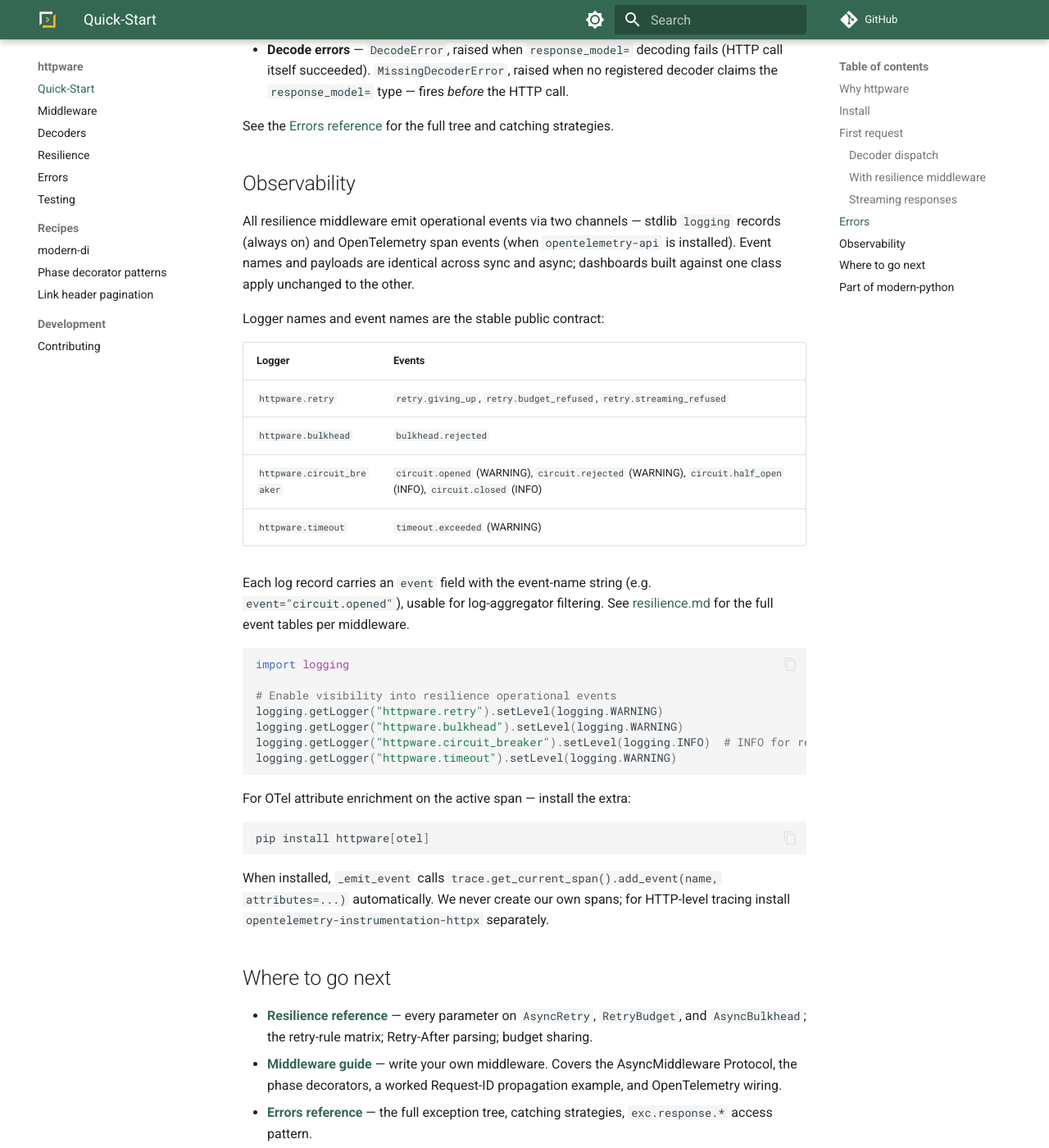
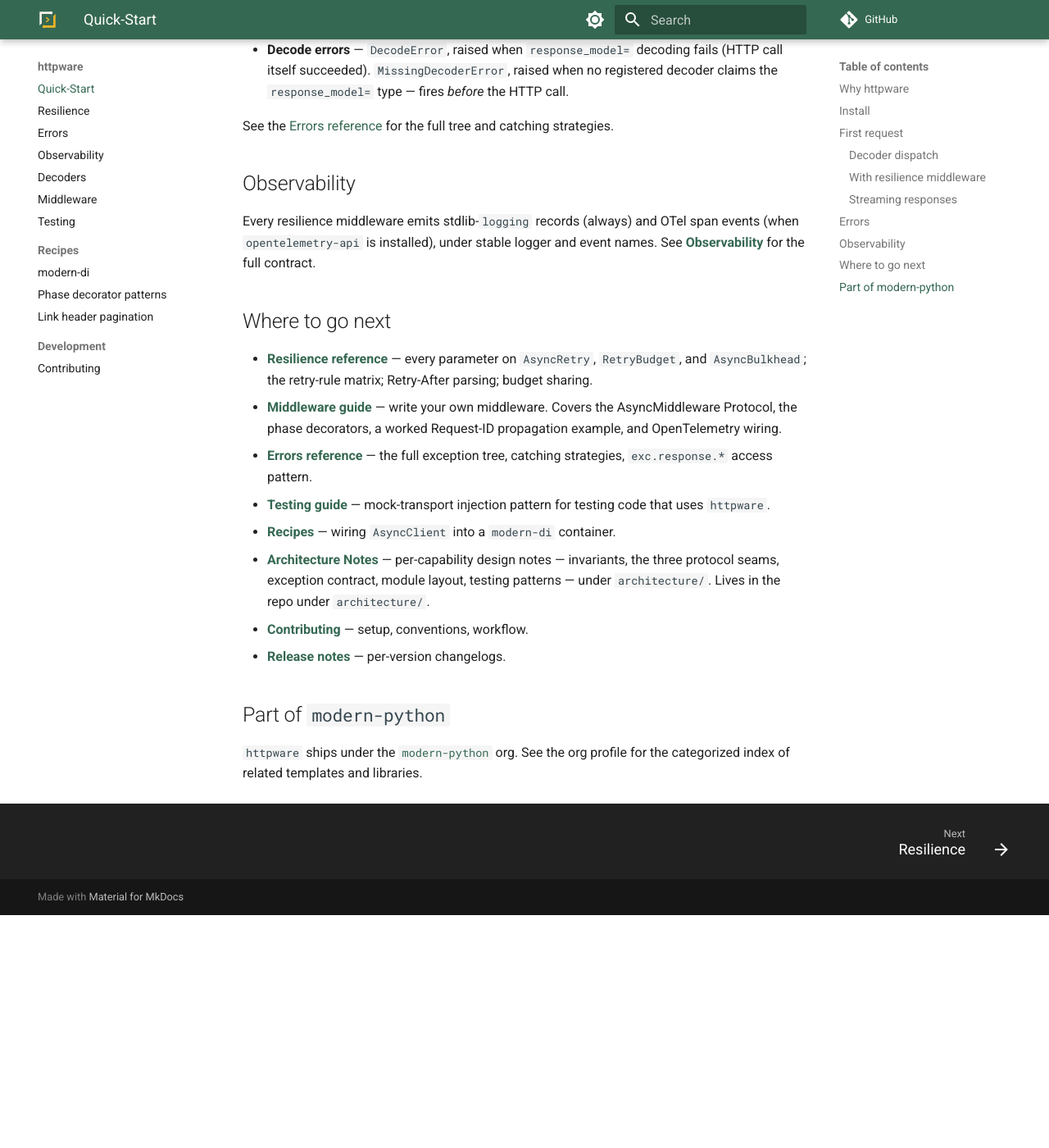
Before and after one commit to modern-python/httpware, an MkDocs documentation site: the page built from docs/index.md, in a window 1280 px wide and 1400 px high, scrolled down 3451 px. Shown: the whole window at 82% size. Built offline with MkDocs 1.6.1 and Material for MkDocs 9.7.7, drawn with Linux system fonts in a browser that asks for light colours; comment, search, counter and statistics services are not loaded; after the commit the page ends 4567 px from its top, so only the background shows below that.

Commit message:
docs: promote Observability to its own page and reorder nav
Co-Authored-By: Claude Opus 4.8 (1M context) <noreply@anthropic.com>

````diff
--- a/docs/index.md
+++ b/docs/index.md
@@ -153,36 +153,9 @@ See the [Errors reference](errors.md) for the full tree and catching strategies.
 
 ## Observability
 
-All resilience middleware emit operational events via two channels — stdlib `logging` records (always on) and OpenTelemetry span events (when `opentelemetry-api` is installed). Event names and payloads are identical across sync and async; dashboards built against one class apply unchanged to the other.
-
-Logger names and event names are the stable public contract:
-
-| Logger | Events |
-|---|---|
-| `httpware.retry` | `retry.giving_up`, `retry.budget_refused`, `retry.streaming_refused` |
-| `httpware.bulkhead` | `bulkhead.rejected` |
-| `httpware.circuit_breaker` | `circuit.opened` (WARNING), `circuit.rejected` (WARNING), `circuit.half_open` (INFO), `circuit.closed` (INFO) |
-| `httpware.timeout` | `timeout.exceeded` (WARNING) |
-
-Each log record carries an `event` field with the event-name string (e.g. `event="circuit.opened"`), usable for log-aggregator filtering. See [resilience.md](resilience.md) for the full event tables per middleware.
-
-```python
-import logging
-
-# Enable visibility into resilience operational events
-logging.getLogger("httpware.retry").setLevel(logging.WARNING)
-logging.getLogger("httpware.bulkhead").setLevel(logging.WARNING)
-logging.getLogger("httpware.circuit_breaker").setLevel(logging.INFO)  # INFO for recovery events
-logging.getLogger("httpware.timeout").setLevel(logging.WARNING)
-```
-
-For OTel attribute enrichment on the active span — install the extra:
-
-```bash
-pip install httpware[otel]
-```
-
-When installed, `_emit_event` calls `trace.get_current_span().add_event(name, attributes=...)` automatically. We never create our own spans; for HTTP-level tracing install `opentelemetry-instrumentation-httpx` separately.
+Every resilience middleware emits stdlib-`logging` records (always) and OTel
+span events (when `opentelemetry-api` is installed), under stable logger and
+event names. See **[Observability](observability.md)** for the full contract.
 
 ## Where to go next
 
--- a/mkdocs.yml
+++ b/mkdocs.yml
@@ -6,10 +6,11 @@ edit_uri: edit/main/docs/
 
 nav:
   - Quick-Start: index.md
-  - Middleware: middleware.md
-  - Decoders: decoders.md
   - Resilience: resilience.md
   - Errors: errors.md
+  - Observability: observability.md
+  - Decoders: decoders.md
+  - Middleware: middleware.md
   - Testing: testing.md
   - Recipes:
       - modern-di: recipes/modern-di.md
````
Also changed, not shown: docs/middleware.md (+1 -1 lines), docs/observability.md (added, +34 -0 lines), docs/resilience.md (+3 -3 lines).
